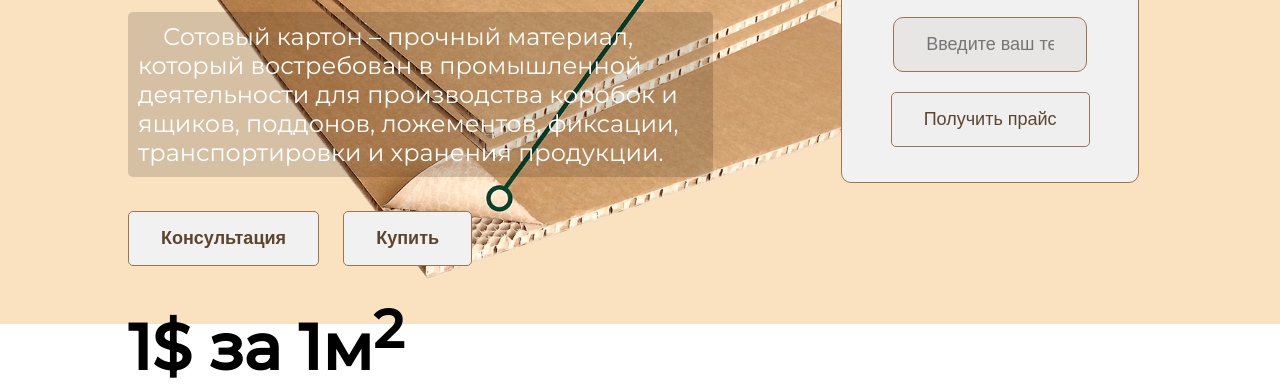
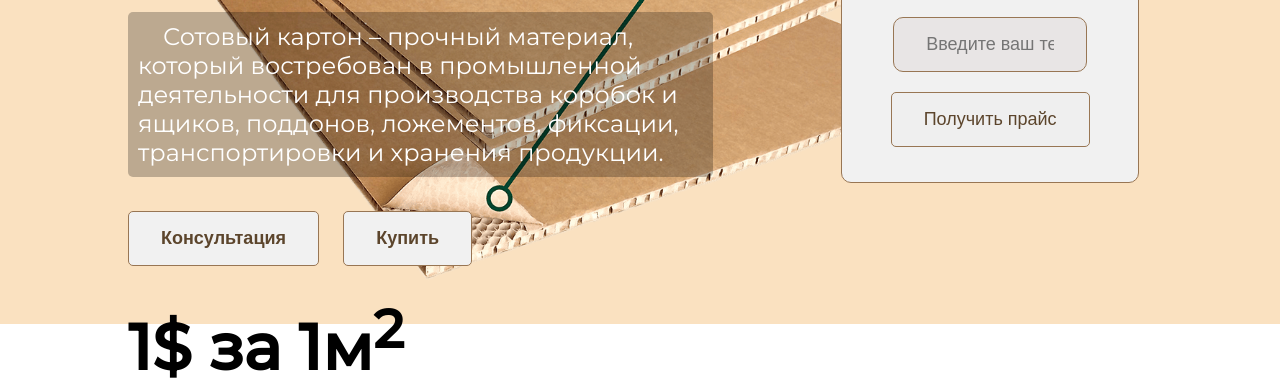
Before and after one commit to MorozovVlad/test-task, a plain HTML site: page index.html in a window 1280 px wide. Shown: the part 476-862 px from the top of the page. Drawn offline with Linux system fonts and the light colour scheme.

Commit message:
исправление в стиле

```diff
--- a/styles.scss
+++ b/styles.scss
@@ -111,7 +111,7 @@ body {
           text-indent: 25px;
           font-weight: 400;
           color: white;
-          background: rgba(black, 0.15 );
+          background: rgba(black, 0.25 );
           padding: 10px;
           border-radius: 5px;
           .price{
```
Also changed, not shown: styles.css.
